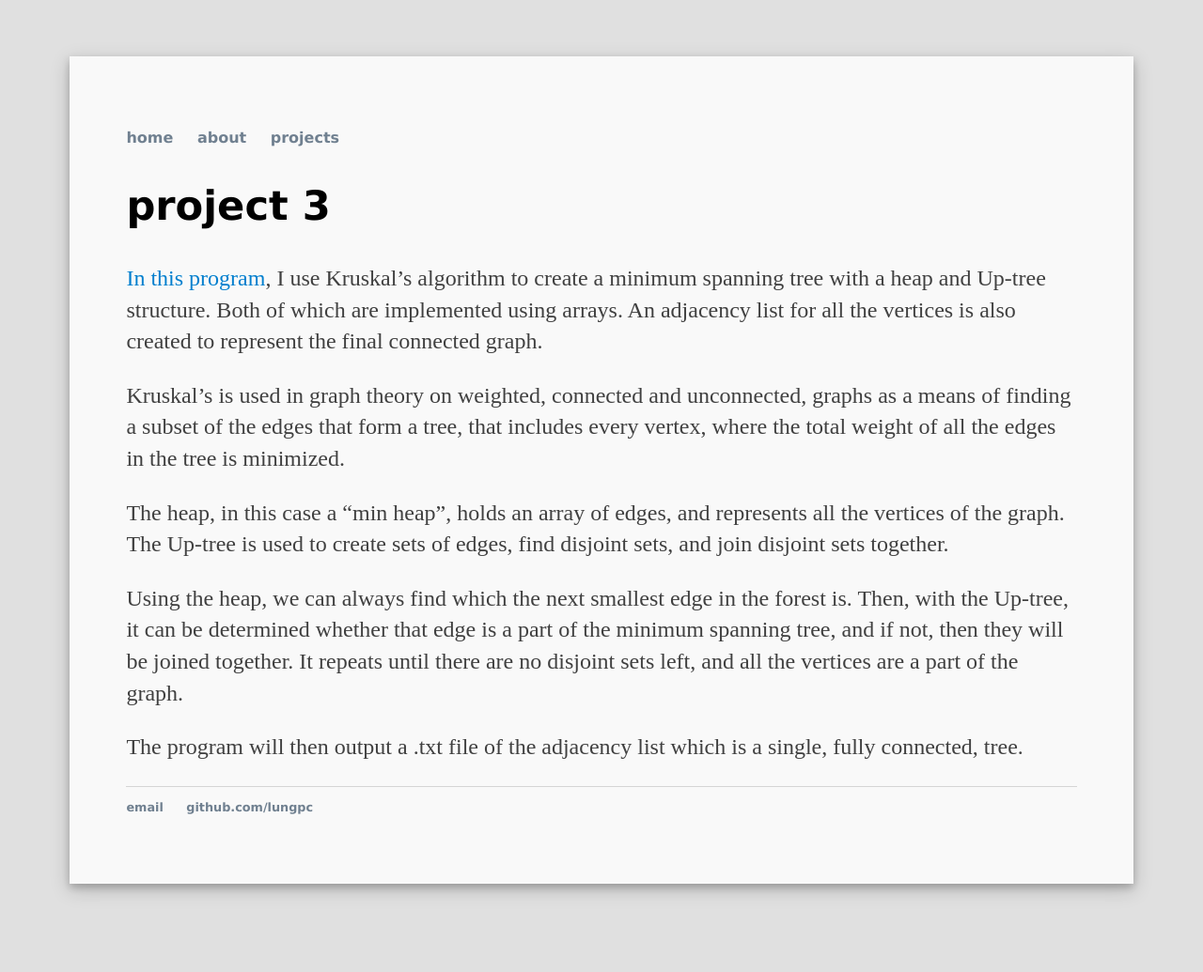
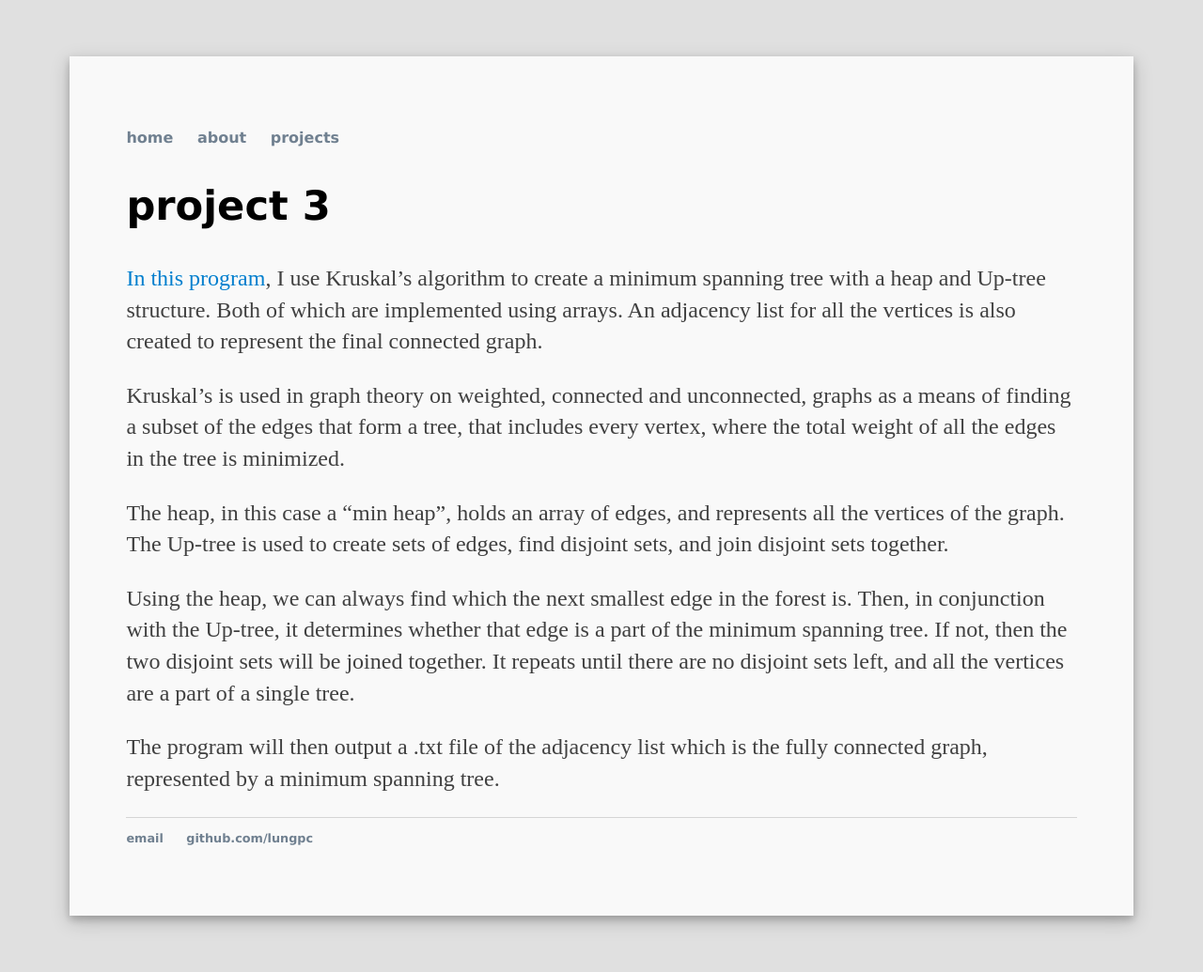
Before and after one commit to lungpc/lungpc.github.io, a Jekyll site: the page built from projects/p3/index.html, in a window 1280 px wide. Shown: the whole page at 94% size. Built offline with Jekyll 4.4.1, drawn with Linux system fonts in a browser that asks for light colours; before the commit the page ends 1001 px from its top, so only the background shows below that.

Commit message:
Update index.html

```diff
--- a/projects/p3/index.html
+++ b/projects/p3/index.html
@@ -18,9 +18,10 @@ weight of all the edges in the tree is minimized.</p>
 of the graph. The Up-tree is used to create sets of edges, find disjoint sets, and join disjoint
 sets together.</p>
 
-<p>Using the heap, we can always find which the next smallest edge in the forest is. Then, with the
-Up-tree, it can be determined whether that edge is a part of the minimum spanning tree, and if not,
-then they will be joined together. It repeats until there are no disjoint sets left, and all the
-vertices are a part of the graph.</p>
+<p>Using the heap, we can always find which the next smallest edge in the forest is. Then, in conjunction with the
+Up-tree, it determines whether that edge is a part of the minimum spanning tree. If not,
+then the two disjoint sets will be joined together. It repeats until there are no disjoint sets left, and all the
+vertices are a part of a single tree.</p>
 
-<p>The program will then output a .txt file of the adjacency list which is a single, fully connected, tree. </p>
+<p>The program will then output a .txt file of the adjacency list which is the fully connected graph, represented by
+a minimum spanning tree. </p>
```
